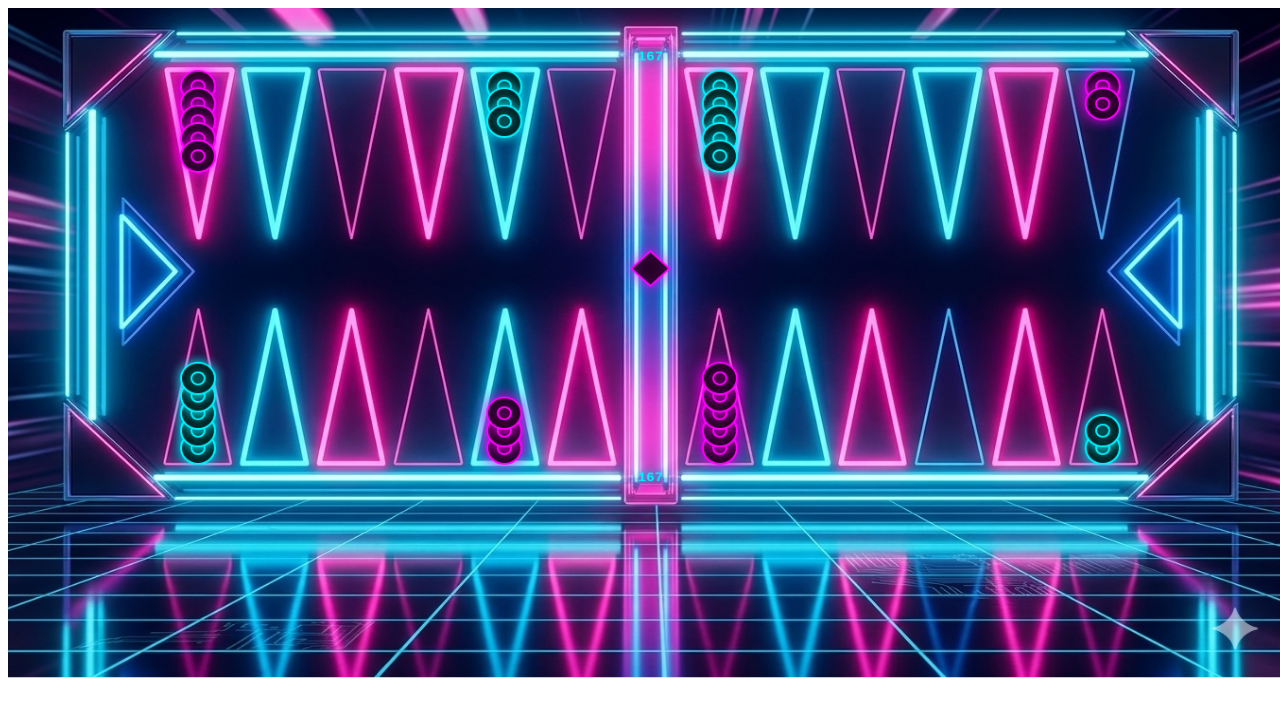
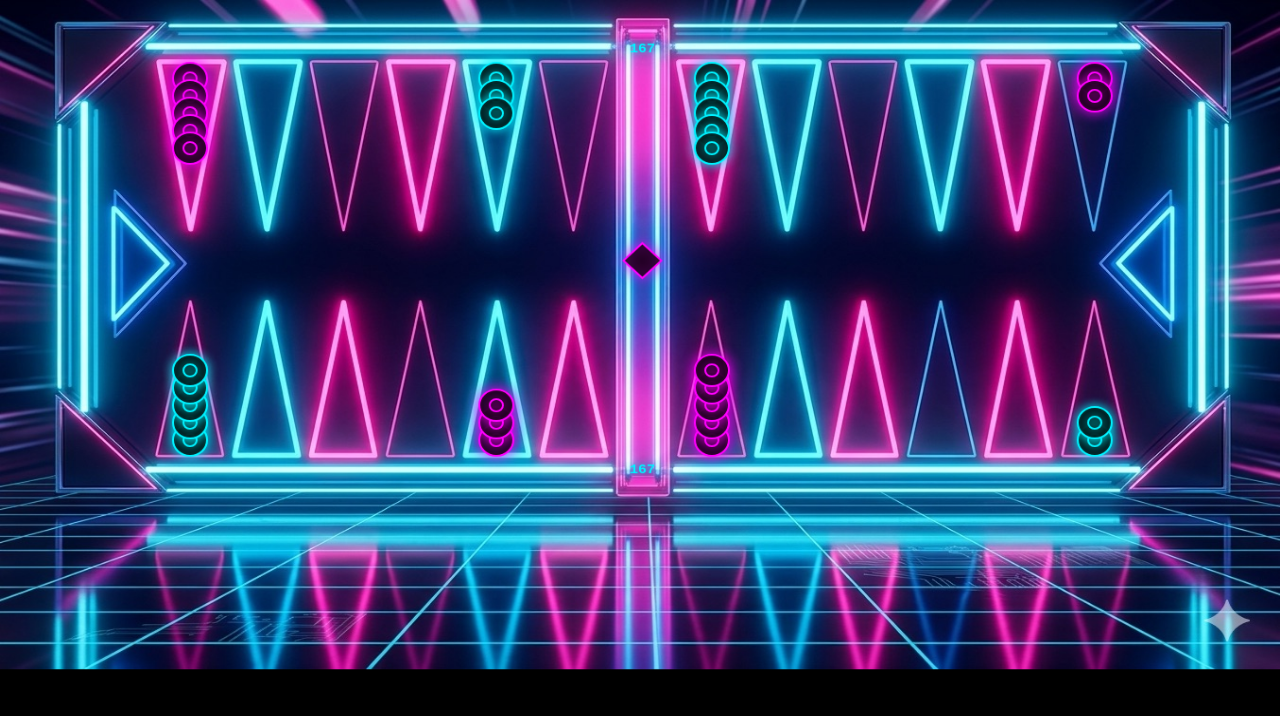
Before and after one commit to Knuthsen/backgammon-tronstyle, a website built with Vite: page index.html in a window 1280 px wide. Built offline with nearby package versions, Linux system fonts and the light colour scheme.

Commit message:
Update style.css

```diff
--- a/src/style.css
+++ b/src/style.css
@@ -1,3 +1,29 @@
+* {
+  margin: 0;
+  padding: 0;
+  box-sizing: border-box;
+}
+
+html, body {
+  width: 100%;
+  height: 100%;
+  background-color: #000;
+  /* Verhindert jegliches Scrollen, das Platz verschwenden könnte */
+  overflow: hidden;
+  position: fixed;
+  display: flex;
+  justify-content: center;
+  align-items: center;
+}
+
+#app {
+  width: 100vw;
+  height: 100vh;
+  display: flex;
+  justify-content: center;
+  align-items: center;
+}
+
 canvas {
   display: block;
   width: 100vw !important;
```
